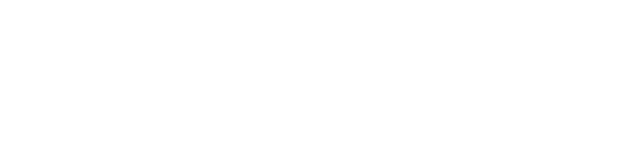
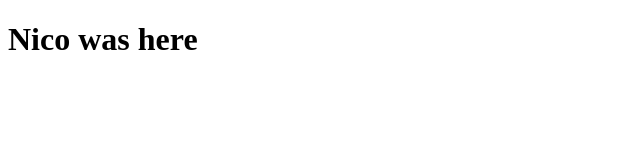
Before and after one commit to nicolouiskayen/tempRepo, a plain HTML site: page index.html in a window 1280 px wide. Shown: the whole page, without its empty margins (0-640 px from the left). Drawn offline with Linux system fonts and the light colour scheme.

Commit message:
added name

```diff
--- a/index.html
+++ b/index.html
@@ -7,6 +7,6 @@
     <title>Document</title>
 </head>
 <body>
-
+    <h1>Nico was here</h1>
 </body>
 </html>
```
